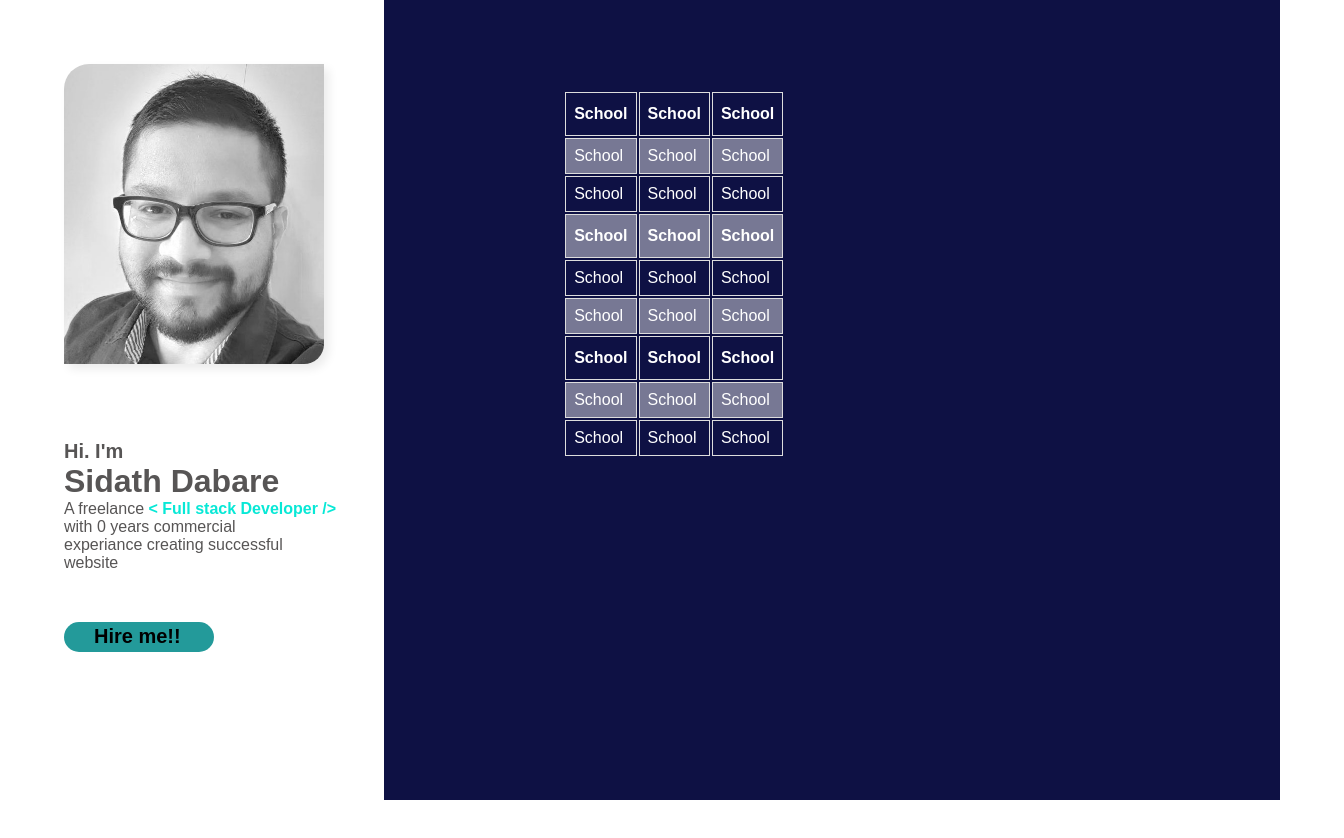
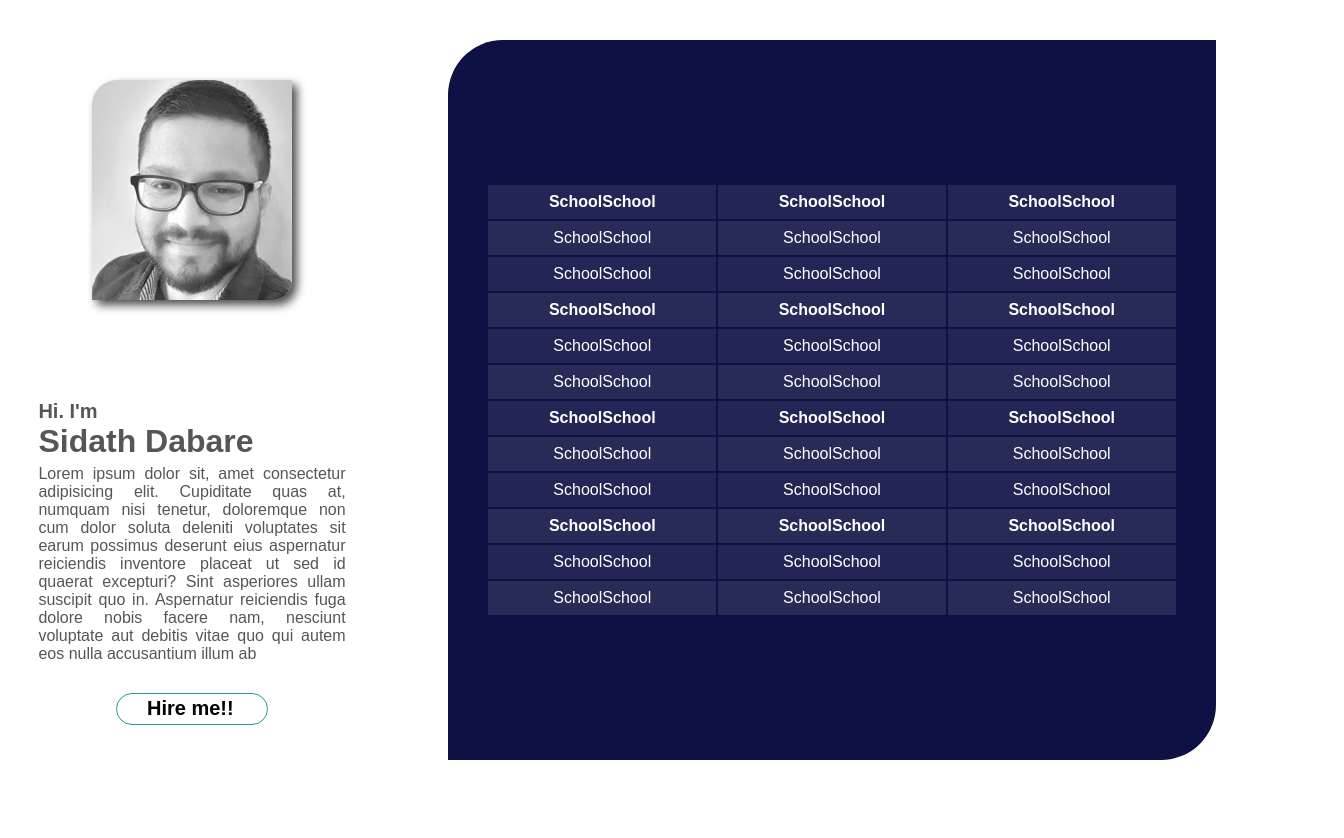
Before and after one commit to SidathDabare/05-Module-Day-06, a plain HTML site: page index.html in a window 1280 px wide. Shown: the whole page, 1344 px wide, since content can reach past the window. Drawn offline with Linux system fonts and the light colour scheme.

Commit message:
css styling

```diff
--- a/index.html
+++ b/index.html
@@ -11,19 +11,22 @@
     <div class="mainContainer">
       <div class="leftContainer">
         <div class="pictureContainer">
-          <img class="bg-image" src="./images/pic_02.jpg" alt="" />
+          <img class="bg-image" src="./images/pic_01.jpg" alt="" />
         </div>
-        <div class="detailsContainer">
+
         <div class="text_container">
           <h3>Hi. I'm</h3>
           <h1>Sidath Dabare</h1>
           <p>
-              A freelance<span> < Full stack Developer /> </span>
-              <p>with 0 years commercial</p>
+            Lorem ipsum dolor sit, amet consectetur adipisicing elit.
+            Cupiditate quas at, numquam nisi tenetur, doloremque non cum dolor
+            soluta deleniti voluptates sit earum possimus deserunt eius
+            aspernatur reiciendis inventore placeat ut sed id quaerat
+            excepturi? Sint asperiores ullam suscipit quo in. Aspernatur
+            reiciendis fuga dolore nobis facere nam, nesciunt voluptate aut
+            debitis vitae quo qui autem eos nulla accusantium illum ab
 
           </p>
-            <p>experiance creating successful</p>
-            <p>website</p>
           <div class="hire_me_button"><a href="à">Hire me!!</a></div>
         </div>
         </div>
@@ -31,52 +34,65 @@
       <div class="rightContainer">
         <table class="detailsTable">
           <tr>
-                <th>School</th>
-                <th>School</th>
-                <th>School</th>
+            <th>SchoolSchool</th>
+            <th>SchoolSchool</th>
+            <th>SchoolSchool</th>
           </tr>
           <tr>
-                <td>School</td>
-                <td>School</td>
-                <td>School</td>
+            <td>SchoolSchool</td>
+            <td>SchoolSchool</td>
+            <td>SchoolSchool</td>
           </tr>
           <tr>
-                <td>School</td>
-                <td>School</td>
-                <td>School</td>
+            <td>SchoolSchool</td>
+            <td>SchoolSchool</td>
+            <td>SchoolSchool</td>
           </tr>
           <tr>
-                <th>School</th>
-                <th>School</th>
-                <th>School</th>
+            <th>SchoolSchool</th>
+            <th>SchoolSchool</th>
+            <th>SchoolSchool</th>
           </tr>
           <tr>
-                <td>School</td>
-                <td>School</td>
-                <td>School</td>
+            <td>SchoolSchool</td>
+            <td>SchoolSchool</td>
+            <td>SchoolSchool</td>
           </tr>
           <tr>
-                <td>School</td>
-                <td>School</td>
-                <td>School</td>
+            <td>SchoolSchool</td>
+            <td>SchoolSchool</td>
+            <td>SchoolSchool</td>
           </tr>
           <tr>
-                <th>School</th>
-                <th>School</th>
-                <th>School</th>
+            <th>SchoolSchool</th>
+            <th>SchoolSchool</th>
+            <th>SchoolSchool</th>
           </tr>
           <tr>
-                <td>School</td>
-                <td>School</td>
-                <td>School</td>
+            <td>SchoolSchool</td>
+            <td>SchoolSchool</td>
+            <td>SchoolSchool</td>
           </tr>
           <tr>
-                <td>School</td>
-                <td>School</td>
-                <td>School</td>
+            <td>SchoolSchool</td>
+            <td>SchoolSchool</td>
+            <td>SchoolSchool</td>
           </tr>
-
-
+          <tr>
+            <th>SchoolSchool</th>
+            <th>SchoolSchool</th>
+            <th>SchoolSchool</th>
+          </tr>
+          <tr>
+            <td>SchoolSchool</td>
+            <td>SchoolSchool</td>
+            <td>SchoolSchool</td>
+          </tr>
+          <tr>
+            <td>SchoolSchool</td>
+            <td>SchoolSchool</td>
+            <td>SchoolSchool</td>
+          </tr>
         </table>
       </div>
     </div>
--- a/style.css
+++ b/style.css
@@ -11,13 +11,12 @@ body {
     position: relative;
     width: 100%;
     height: 100vh;
-    /* background-color: rgb(194, 241, 241); */
 }
-.leftContaine{
+.leftContainer{
     position: absolute;
-    width: 5%;
+    width: 30%;
     height: 100vh;
-    background-color: rgb(3, 97, 97);
+    /* background-color: #0e1144; */
     left: 0;
 }
 .rightContainer{
@@ -30,30 +29,42 @@ body {
 }
 .pictureContainer{
     position: absolute;
-    width: 260px;
-    height: 300px;
-    margin-top: 5%;
-    margin-left: 5%;
-    background-size: contain;
+    width: 200px;
+    height: 220px;
+    margin: auto;
+    left: 0;
+    right: 0;
+    top: 10%;
     overflow: hidden;
     border-radius: 25px 0 20px 0;
-    box-shadow: 5px 5px 10px rgb(236, 236, 236);
+    box-shadow: 5px 5px 10px rgb(76, 74, 74);
 
 }
 .pictureContainer img{
     position: absolute;
     background-size: contain;
     object-fit: cover;
-    height: 350px;
+    height: 240px;
     width: auto;
+    margin: auto;
+    left: 0;
+    right: 0;
+
 }
+
 .text_container {
-    top: 55%;
-    left: 5%;
+    top: 50%;
+    margin: auto;
+    left: 0;
+    right: 0;
     position: absolute;
-    width: 100%;
+    width: 80%;
     height: 100vh;
     z-index: 2;
+}
+.text_container p{
+    margin-top: 5px;
+    text-align: justify;
 }
 .text_container h3 {
     color: rgb(87, 85, 85);
@@ -74,25 +85,19 @@ body {
     margin-top: 50px;
     width: 150px;
     height: 30px;
-    background-color: rgb(35, 154, 154);
+    border: 1px solid rgb(35, 154, 154);
     cursor: pointer;
     border-radius: 20px;
+    margin: auto;
+    left: 0;
+    right: 0;
+    margin-top: 30px;
 }
 
 
 .hire_me_button:hover{
-    background-color: rgb(11, 191, 194);
-    transition: background-color 0.3s ease-in;
-    border-radius: 17px;
-    box-shadow:  2px 2px 10px rgb(66, 178, 252);
+    box-shadow:  2px 2px 10px rgb(93, 93, 93);
     transition: box-shadow 0.3s ease-in;
-    padding-top: -10px;
-}
-.hire_me_button:hover a{
-    /* font-size: 21px; */
-    box-shadow:  2px 2px 10px rgb(66, 178, 252);
-    transition: box-shadow 0.3s ease-in;
-    font-weight: bold;
 
 }
 .hire_me_button a{
@@ -102,33 +107,52 @@ body {
     margin-left: 30px;
     font-size: 20px;
     font-weight: bold;
-    color: black;
+    color: rgb(0, 0, 0);
 }
+.hire_me_button:hover a{
+    font-weight: bold;
+
+}
+
 .rightContainer {
+    position: absolute;
     background-color: #0e1144;
     color: white;
+    border-radius: 55px 0 55px 0;
+    width: 60%;
+    height: 90%;
+    margin: auto;
+    left: 35%;
+    right: 10%;
+    top: 0;
+    bottom: 0;
+
 }
 .detailsTable {
     position: absolute;
-    margin-top: 10%;
-    margin-left: 20%;
-    display: inline;
-    flex-direction: column;
-    /* background-color: aliceblue; */
+    margin: auto;
+    left: 0;
+    right: 0;
+    top: 0;
+    bottom: 0;
+    width: 90%;
 }
-.detailsTable td,.detailsTable th{
-    border: 1px solid #ddd;
-    padding: 8px;
+.detailsTable th,.detailsTable td{
+    border: 1px 0 1px 0 solid #ddd;
+    padding: 8px 38px 8px 38px;
+    text-align: center;
 }
 .detailsTable tr:nth-child(even){
-    background-color: #f2f2f275;
+    background-color: #f2f2f21d;
 }
-.detailsTable tr:hover {background-color: #ddd;}
+.detailsTable tr:nth-child(odd){
+    background-color: #f2f2f217;
+}
+.detailsTable tr:hover {
+    background-color: #0e1144;
+}
 
 .detailsTable th {
-  padding-top: 12px;
-  padding-bottom: 12px;
-  text-align: left;
   background-color: #d3d3d300;
   color: white;
 }
```
Also changed, not shown: images/pic_01.jpg (added), images/pic_02.jpg (deleted). Lines whose indentation alone changed are shown as unchanged.
